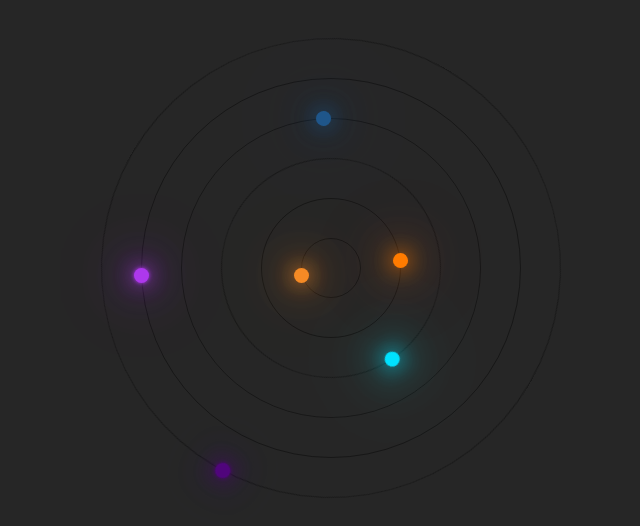
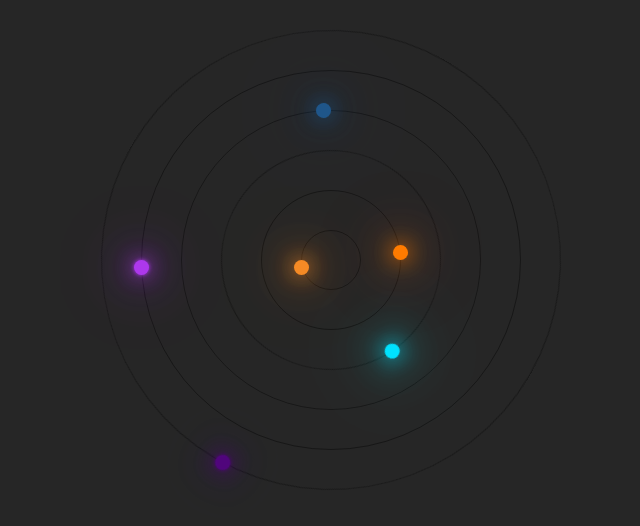
Before and after one commit to zulatto/UI-design, a plain HTML site: page glowing_orbit/index.html in a window 1280 px wide. Shown: the part 124-650 px from the top of the page, without its empty margins (309-949 px from the left). Drawn offline with Linux system fonts and the light colour scheme.

Commit message:
Update index.css

```diff
--- a/glowing_orbit/index.css
+++ b/glowing_orbit/index.css
@@ -4,7 +4,7 @@
 }
 body {
   width: 100%;
-  height: 98vh;
+  height: 96vh;
   display: flex;
   align-items: center;
   justify-content: center;
```
